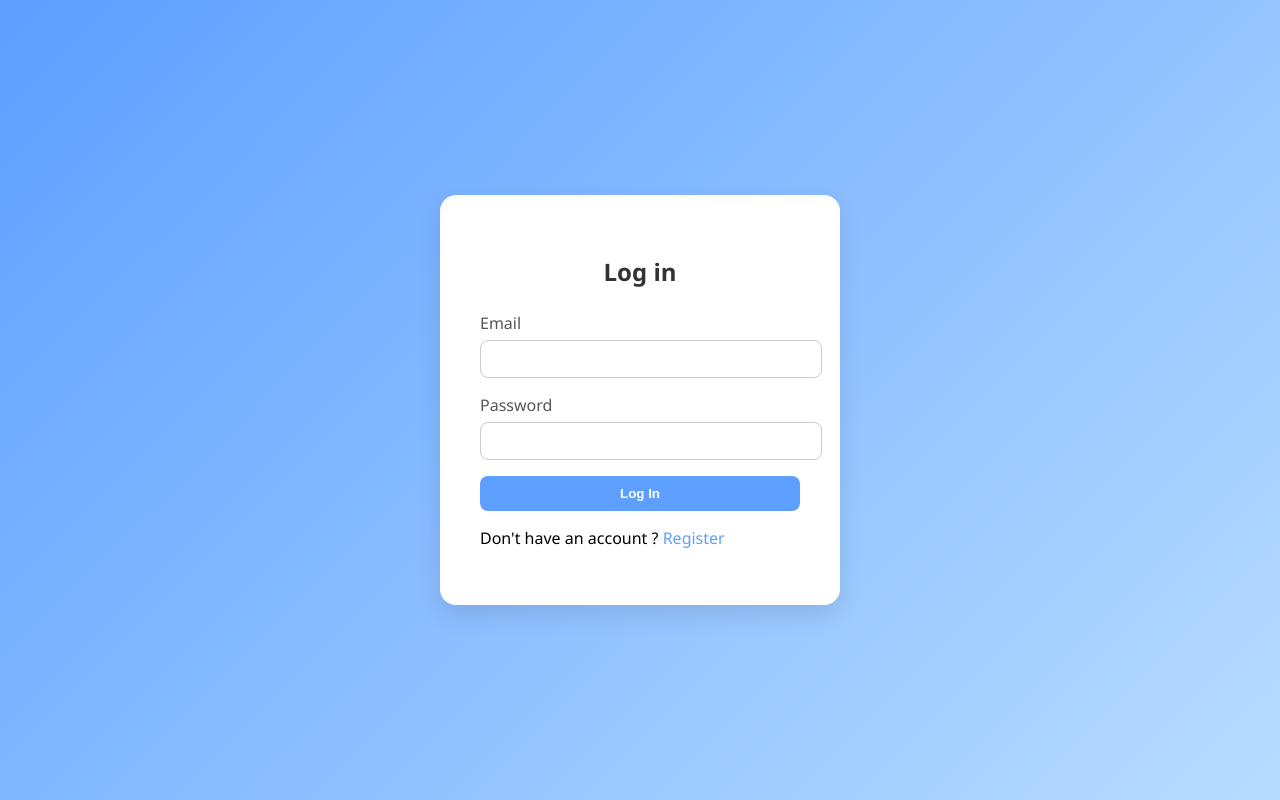
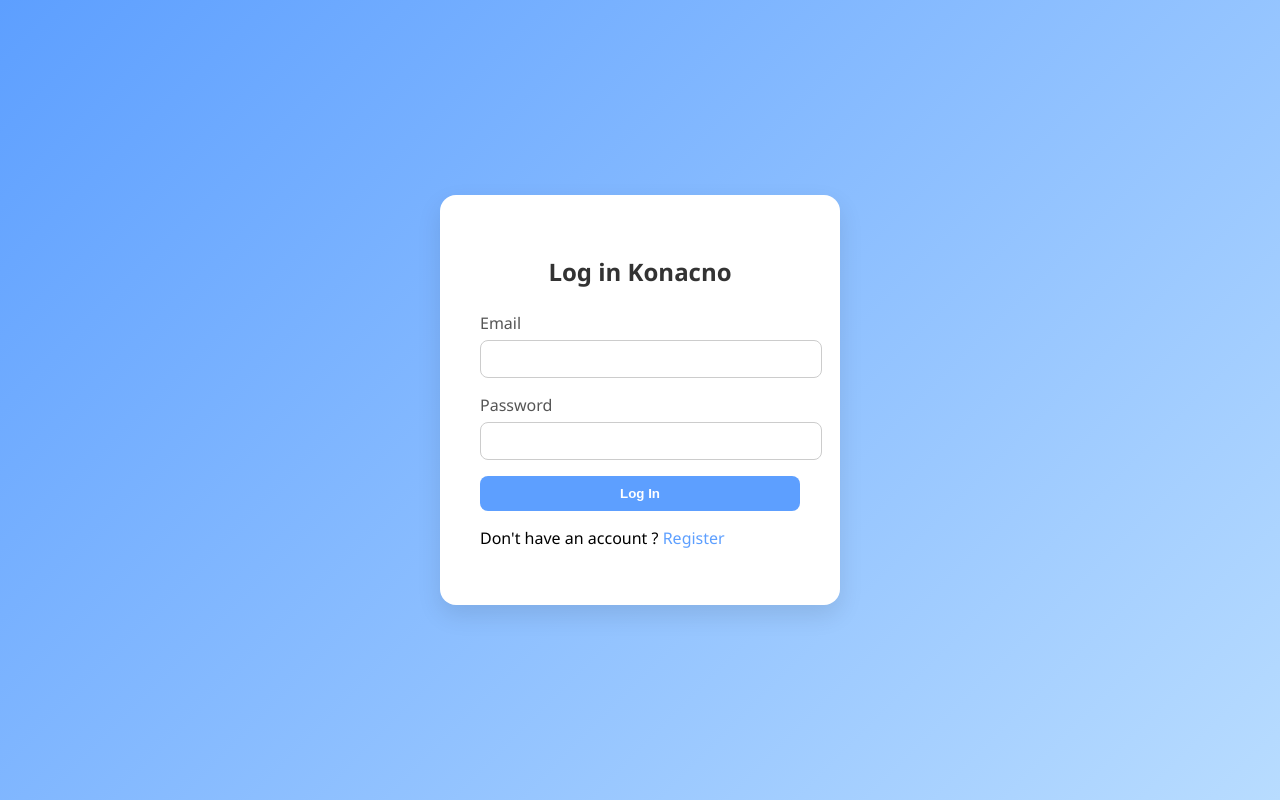
Before and after one commit to aleksandar234/Fullstack-file-manager-app, a website: page frontend/views/loginPage.html in a window 1280 px wide. Drawn offline with Linux system fonts and the light colour scheme.

Commit message:
Sada ce da radi

```diff
--- a/frontend/views/loginPage.html
+++ b/frontend/views/loginPage.html
@@ -10,7 +10,7 @@
 
 <body>
     <div class="login-box">
-        <h2>Log in</h2>
+        <h2>Log in Konacno</h2>
 
         <form id="loginForm">
             <div class="input-group">
```
